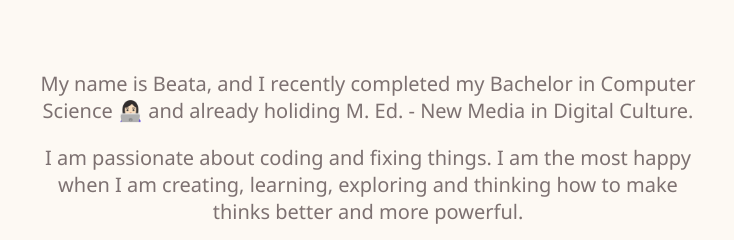
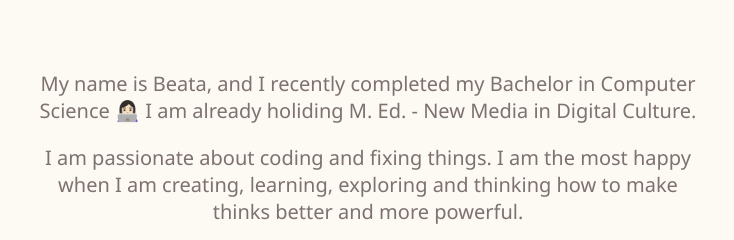
Before and after one commit to Beata12/portfolio, a plain HTML site: page about.html in a window 1280 px wide. Shown: the part 335-575 px from the top of the page, 97-831 px from the left. Drawn offline with nearby package versions, Linux system fonts and the light colour scheme.

Commit message:
about me

```diff
--- a/about.html
+++ b/about.html
@@ -202,8 +202,8 @@
 				>
 					<p class="perosnal-info">
 						My name is Beata, and I recently completed my Bachelor
-						in Computer Science 👩🏻‍💻 and already holiding M. Ed. - New
-						Media in Digital Culture.
+						in Computer Science 👩🏻‍💻 I am already holiding M. Ed. -
+						New Media in Digital Culture.
 					</p>
 					<p class="perosnal-info">
 						I am passionate about coding and fixing things. I am the
```
